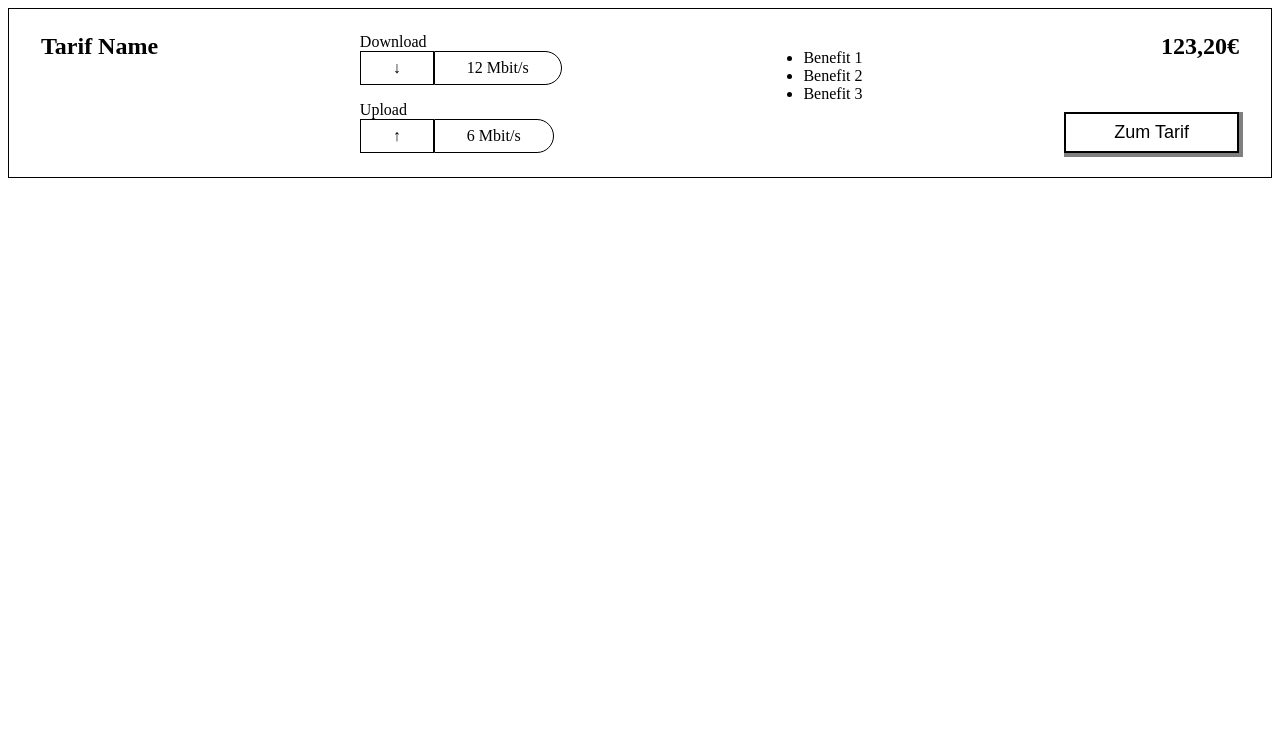
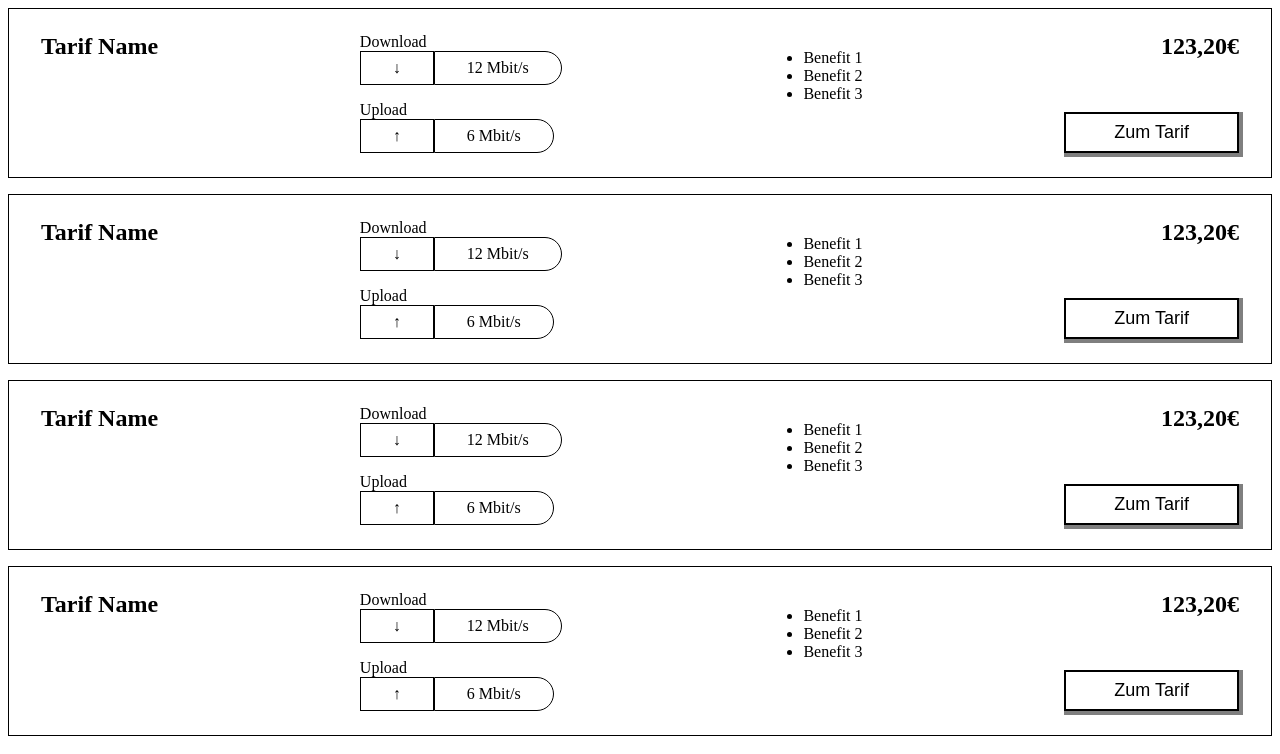
Before and after one commit to dean123/tariff-list, an Angular app: page / in a window 1280 px wide. Shown: the top 754 px of the page. Built offline with nearby package versions, Linux system fonts and the light colour scheme.

Commit message:
Added Tariff service and model

```diff
--- a/src/app/app.component.html
+++ b/src/app/app.component.html
@@ -1,3 +1 @@
-<div>
-  <app-list-item></app-list-item>
-</div>
+<app-tariff-list></app-tariff-list>
--- a/src/app/app.module.ts
+++ b/src/app/app.module.ts
@@ -4,12 +4,14 @@ import { BrowserModule } from '@angular/platform-browser';
 import { AppComponent } from './app.component';
 import { ListItemComponent } from './list-item/list-item.component';
 import { TrafficStatusComponent } from './traffic-status/traffic-status.component';
+import { TariffListComponent } from './tariff-list/tariff-list.component';
 
 @NgModule({
   declarations: [
     AppComponent,
     ListItemComponent,
-    TrafficStatusComponent
+    TrafficStatusComponent,
+    TariffListComponent,
   ],
   imports: [
     BrowserModule
--- /dev/null
+++ b/src/app/tariff-list/tariff-list.component.html
@@ -0,0 +1,3 @@
+<div>
+  <app-list-item *ngFor="let item of tariffs"></app-list-item>
+</div>
--- /dev/null
+++ b/src/app/tariff-list/tariff-list.component.ts
@@ -0,0 +1,22 @@
+import { Component } from '@angular/core';
+import { Tariff } from '../tariff';
+import { TariffService } from '../tariff.service';
+
+@Component({
+  selector: 'app-tariff-list',
+  templateUrl: './tariff-list.component.html',
+  styleUrls: ['./tariff-list.component.scss']
+})
+export class TariffListComponent {
+  tariffs: Tariff[] = [];
+
+  constructor(private tariffService: TariffService) {}
+
+  getTariffs(): void {
+    this.tariffs = this.tariffService.getTariffs();
+  }
+
+  ngOnInit(): void {
+    this.getTariffs();
+  }
+}
--- /dev/null
+++ b/src/app/tariff.service.ts
@@ -0,0 +1,16 @@
+import { Injectable } from '@angular/core';
+
+import mockTariffs from 'src/data/mock-tariffs';
+import { Tariff } from './tariff';
+
+@Injectable({
+  providedIn: 'root'
+})
+export class TariffService {
+
+  constructor() { }
+
+  getTariffs(): Tariff[] {
+    return mockTariffs;
+  }
+}
--- /dev/null
+++ b/src/app/tariff.ts
@@ -0,0 +1,4 @@
+export type Tariff = {
+  id: number;
+  name: string;
+}
--- /dev/null
+++ b/src/data/mock-tariffs.ts
@@ -0,0 +1,22 @@
+import { Tariff } from 'src/app/tariff';
+
+const tariffs: Tariff[] = [
+  {
+    id: 1,
+    name: 'Tariff One',
+  },
+  {
+    id: 2,
+    name: 'Tariff Two',
+  },
+  {
+    id: 3,
+    name: 'Tariff Three',
+  },
+  {
+    id: 4,
+    name: 'Tariff Four',
+  },
+];
+
+export default tariffs;
```
Also changed, not shown: src/app/tariff-list/tariff-list.component.scss (added), 2 other files (tests, documents, lock files or other folders).
